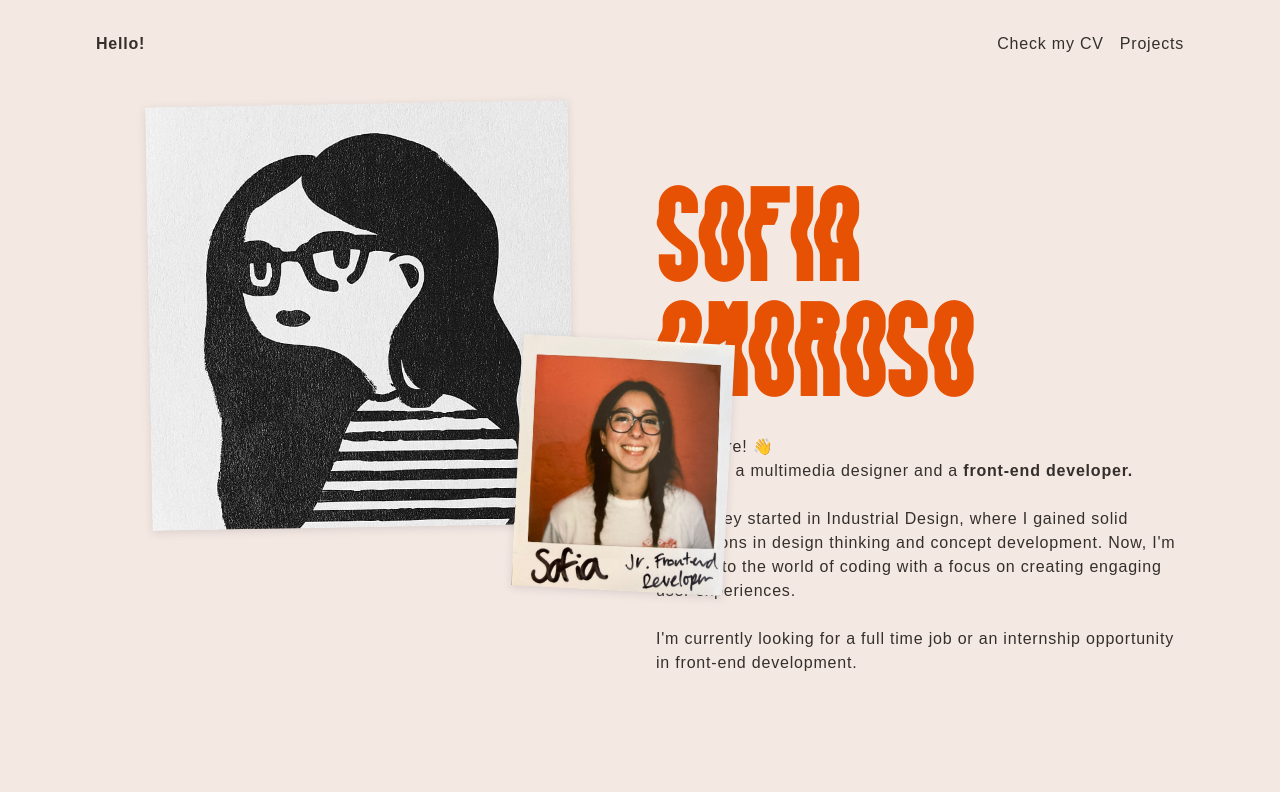
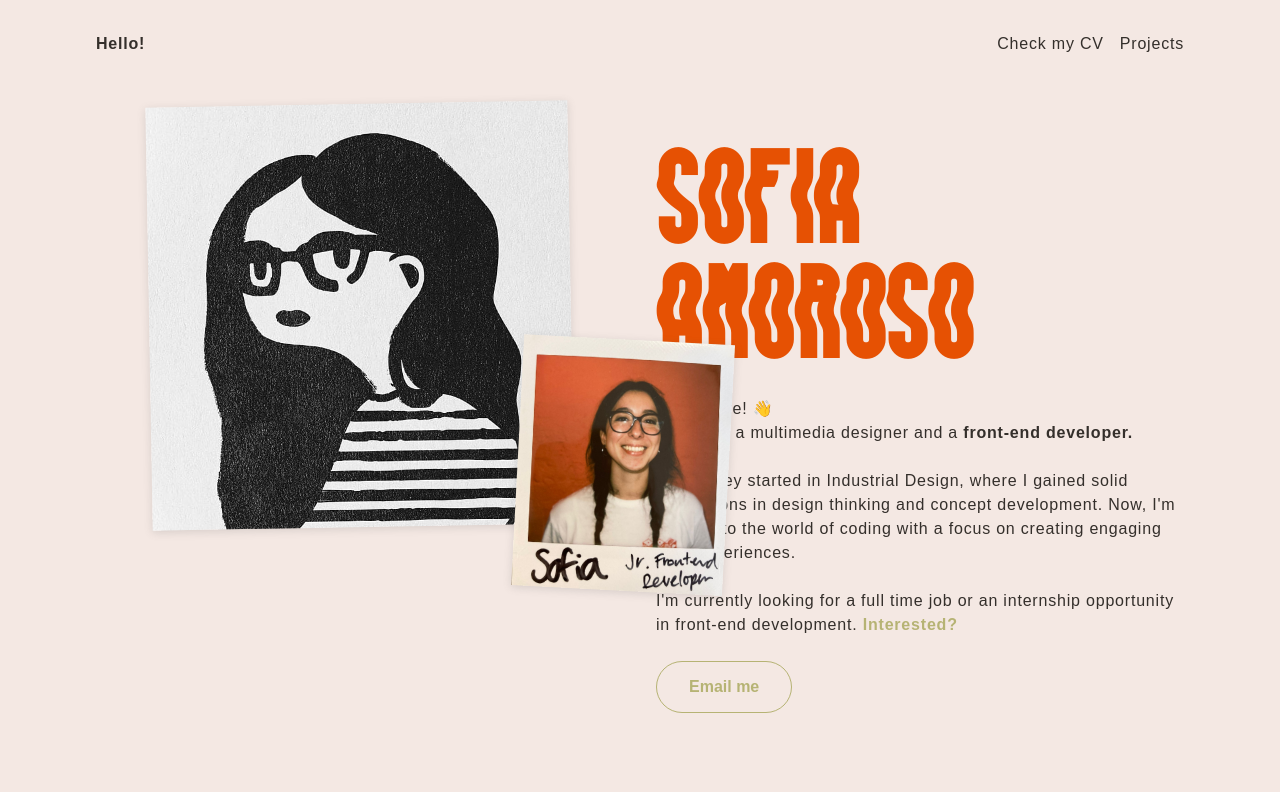
Before and after one commit to rossosofia/sofia-portfolio, a Next.js app: page / in a window 1280 px wide. Shown: the top 792 px of the page. Built offline with nearby package versions, Linux system fonts and the light colour scheme.

Commit message:
email me button

```diff
--- a/src/components/Hero.js
+++ b/src/components/Hero.js
@@ -38,8 +38,10 @@ const Header = () => {
       Now, I'm diving into the world of coding with a focus on creating engaging user experiences.
       <br></br>
       <br></br>
-      I'm currently looking for a full time job or an internship opportunity in front-end development.
-
+      I'm currently looking for a full time job or an internship opportunity in front-end development. <strong className={styles.interested}>Interested?</strong>
+      <br></br>
+      <br></br>
+      <button className={styles.emailbutton}>Email me</button>
       </p>
       </div>
       </header>
--- a/src/components/hero.module.css
+++ b/src/components/hero.module.css
@@ -4,6 +4,32 @@
   /* border-bottom: solid 1px var(--color-dark); */
   padding: 3rem 0 0 0;
   gap: 2rem;
+}
+
+.interested {
+  font-weight: bold;
+  color: var(--color-accent-2);
+}
+
+.emailbutton {
+  display: inline-block;
+  padding: 1rem 2rem;
+  font-size: 1rem;
+  font-weight: bold;
+  text-align: center;
+  text-decoration: none;
+  border: 1px solid var(--color-accent-2); /* Border color */
+  color: var(--color-accent-2); /* Text color */
+  background-color: var(--color-light); /* Background color */
+  border-radius: 2rem;
+  transition: background-color 0.3s, color 0.3s;
+  cursor: pointer;
+}
+
+/* Hover styles */
+.emailbutton:hover {
+  background-color: var(--color-accent-2); /* Hover background color */
+  color: var(--color-light); /* Hover text color */
 }
 
 .img {
--- a/src/pages/index.js
+++ b/src/pages/index.js
@@ -104,6 +104,7 @@ export default function Home() {
         <ul className={styles.list}>
           <li>Typescript</li>
           <li>React Native</li>
+          <li>p5.js</li>
         </ul>
         </div>
       </div>
```
